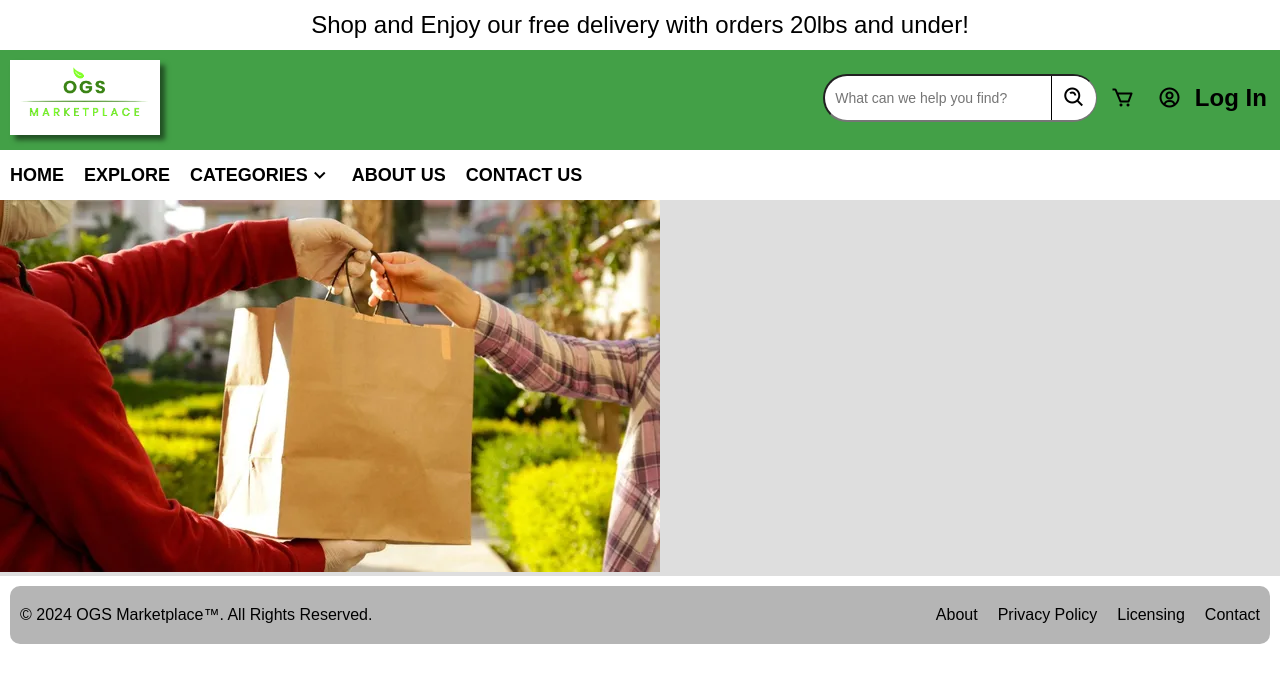
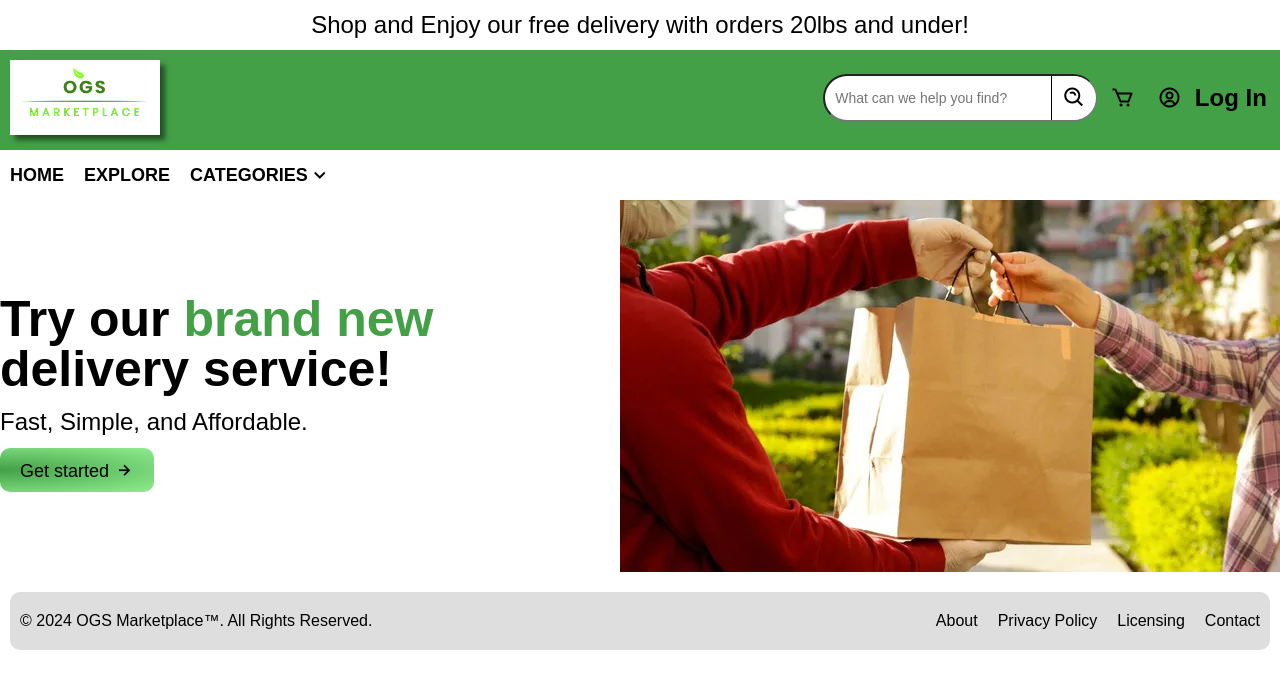
Before and after one commit to PC-II/CMPE131-FoodStore, a PHP site: page /PHP/index.php in a window 1280 px wide. Shown: the top 689 px of the page. Run offline with PHP 8.4, Linux system fonts and the light colour scheme.

Commit message:
completed the front page hero section

```diff
--- a/CSS/index.css
+++ b/CSS/index.css
@@ -120,16 +120,16 @@ body
   cursor: pointer;
 }
 
-.top-bar-2
+nav
 {
   z-index: 1;
   position: fixed;
   margin-top: 150px;
   height: 50px;
   width: 100%;
-  background: white;
+  /* border-bottom: 1px solid black; */
 }
-.top-bar-2 .bumper
+nav .bumper
 {
   max-width: 1280px;
   height: 100%;
@@ -137,7 +137,7 @@ body
   display: flex;
   align-items: center;
 }
-.top-bar-2 h2
+nav h2
 {
   padding: 0 10px;
   font-size: 18px;
@@ -148,17 +148,11 @@ body
   user-select: none;
   cursor: pointer;
 }
-.top-bar-2 h2:hover
+nav h2:hover
 {
   background: silver;
 }
-.top-bar-2 h2:focus
-{
-  color: silver;
-  background: gray;
-  transition: ease 100ms;
-}
-.top-bar-2 h2 i
+nav h2 i
 {
   font-size: 24px;
 }
@@ -208,27 +202,71 @@ body
 .main
 {
   z-index: 0;
-  background: rgb(222, 222, 222);
-  /* transform: translateY(200px); */
+  /* background: rgb(222, 222, 222); */
   width: 100%;
   margin-top: 200px;
 }
 
-.main .hero
+.main .try-delivery
 {
-  width: 100%;
+  display: flex;
+  justify-content: space-between;
+}
+.main .try-delivery div
+{
+  margin: auto;
+  user-select: none;
+}
+.main .try-delivery h1
+{
+  font-size: 50px;
+  font-weight: 900;
+  line-height: 50px;
+  margin: 14px 0px;
+}
+.main .try-delivery h2
+{
+  margin: 12px 0px;
+  font-weight: 400;
+}
+.main .try-delivery button
+{
+  padding: 10px 20px;
+  border-radius: 10px;
+  background: radial-gradient(farthest-corner at left, var(--ogs-green), lightgreen);
+  cursor: pointer;
+  font-size: large;
+  border: none;
+}
+.main .try-delivery button:hover
+{
+  background: radial-gradient(farthest-corner at right, var(--ogs-green), lightgreen);
+}
+.main .try-delivery button:focus
+{
+  outline: 3px solid var(--ogs-green);
+}
+.main .try-delivery button i
+{
+  transform: translateY(2px);
+  font-size: 20px;
+}
+.main .try-delivery span
+{
+  color: var(--ogs-green);
 }
 
 .main .carousel
 {
   width: 100%;
-
 }
 
 footer
 {
-  background: rgb(181, 181, 181);
+  background: rgb(222, 222, 222);
+  /* background: rgb(181, 181, 181); */
   margin: 10px;
+  margin-top: 20px;
   padding: 10px 0px;
   border-radius: 10px;
 }
--- a/JS/index.js
+++ b/JS/index.js
@@ -39,7 +39,7 @@ document.addEventListener('click', (e) => {
     dropdownMenu.classList.add("hidden");
 });
 
-const aboutBtn = document.querySelector("#about-us-button");
+const aboutBtn = document.querySelector("#about-button");
 aboutBtn.addEventListener("click", () => {
   // open the about page
   location.assign("../HTML/aboutpage.html");
--- a/PHP/index.php
+++ b/PHP/index.php
@@ -39,7 +39,7 @@
     </div>
   </div>
 
-  <div class="top-bar-2">
+  <nav>
     <div class="bumper">
       <h2 id="home-button">HOME</h2>
       <h2 id="explore-button">EXPLORE</h2>
@@ -52,16 +52,18 @@
           <li>Dairy</li>
         </ul>
       </div>
-      <h2 id="about-us-button">ABOUT US</h2>
-      <h2 id="contact-button">CONTACT US</h2>
     </div>
-  </div>
+  </nav>
 
   <div class="bumper">
     <div class="main">
-      <div class="hero">
+      <div class="try-delivery">
+        <div>
+          <h1>Try our <span>brand new</span> delivery service!</h1>
+          <h2>Fast, Simple, and Affordable.</h2>
+          <button>Get started <i class='bx bx-right-arrow-alt'></i></button>
+        </div>
         <img src="../IMAGES/food_delivery.png" alt="food being delivered">
-
       </div>
       <div class="carousel">
       </div>
@@ -75,10 +77,10 @@
       <p>© 2024 <a href="./index.php">OGS Marketplace™</a>. All Rights Reserved.</p>
       <div>
         <ul>
-          <li>About</li>
+          <li id="about-button">About</li>
           <li>Privacy Policy</li>
           <li>Licensing</li>
-          <li>Contact</li>
+          <li id="contact-button">Contact</li>
         </ul>
       </div>
     </div>
```
